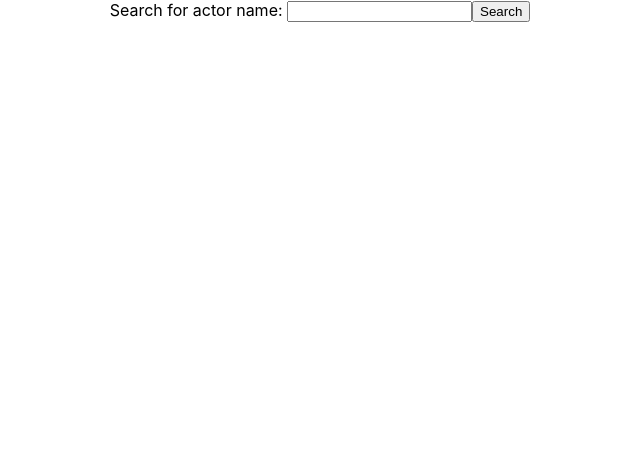
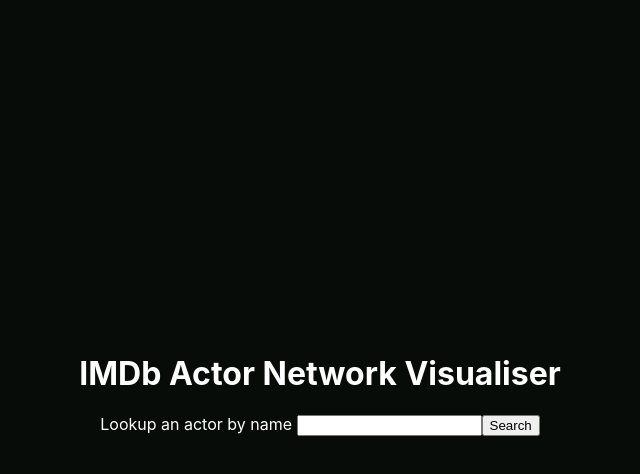
Before and after one commit to AmroNagdy/imdb-actor-network-visualiser-front, a React (Create React App) app: page / in a window 1280 px wide. Shown: the top 474 px of the page, without its empty margins (320-960 px from the left). Built offline with nearby package versions, Linux system fonts and the light colour scheme.

Commit message:
Add functional network visualisation.

```diff
--- a/src/App.css
+++ /dev/null
@@ -1,38 +0,0 @@
-.App {
-  text-align: center;
-}
-
-.App-logo {
-  height: 40vmin;
-  pointer-events: none;
-}
-
-@media (prefers-reduced-motion: no-preference) {
-  .App-logo {
-    animation: App-logo-spin infinite 20s linear;
-  }
-}
-
-.App-header {
-  background-color: #282c34;
-  min-height: 100vh;
-  display: flex;
-  flex-direction: column;
-  align-items: center;
-  justify-content: center;
-  font-size: calc(10px + 2vmin);
-  color: white;
-}
-
-.App-link {
-  color: #61dafb;
-}
-
-@keyframes App-logo-spin {
-  from {
-    transform: rotate(0deg);
-  }
-  to {
-    transform: rotate(360deg);
-  }
-}
--- a/src/App.js
+++ b/src/App.js
@@ -1,13 +1,24 @@
 import React from 'react';
-import './App.css';
+import Header from './components/header/Header';
 import ActorSearchBox from './components/search/ActorSearchBox';
 import ActorSearchResultsList from './components/search/ActorSearchResultsList';
 import Network from './components/network/Network';
 
+const style = {
+  backgroundColor: '#070C09',
+  minHeight: '100vh',
+  display: 'flex',
+  flexDirection: 'column',
+  alignItems: 'center',
+  justifyContent: 'center',
+  color: 'white'
+};
+
 export default function App() {
 
   return (
-    <div className="App">
+    <div className="App" style={style}>
+      <Header />
       <ActorSearchBox />
       <ActorSearchResultsList />
       <Network />
--- /dev/null
+++ b/src/components/header/Header.js
@@ -0,0 +1,9 @@
+import React from 'react';
+
+export default function Header() {
+
+  return (
+    <h1>IMDb Actor Network Visualiser</h1>
+  );
+
+};
--- a/src/components/network/Network.js
+++ b/src/components/network/Network.js
@@ -1,12 +1,37 @@
-import React, { useRef } from 'react';
+import React, { createRef, useEffect } from 'react';
 import { connect } from 'react-redux';
 import * as d3 from 'd3';
 
 function Network(props) {
 
-  const networkRef = useRef('network');
+  const networkRef = createRef();
   const width = 500;
   const height = 500;
+
+  useEffect(() => {
+    d3.select(networkRef.current).selectAll('*').remove();
+
+    if (props.network !== null) {
+      const svg = d3.select(networkRef.current)
+        .append('svg')
+        .attr('width', width)
+        .attr('height', height);
+
+      const links = props.network.links.map(link => Object.create(link));
+      const nodes = props.network.nodes.map(node => Object.create(node));
+
+      const simulation = d3.forceSimulation(nodes)
+        .force('link', d3.forceLink(links).id(d => d.id))
+        .force('charge', d3.forceManyBody())
+        .force('center', d3.forceCenter(width / 2, height / 2));
+
+      const link = svg.append('g')
+        .attr('stroke', '#999')
+        .attr('stroke-opacity', 0.6)
+        .selectAll('line')
+        .data(links)
+        .join('line')
+        .attr('stroke-width', d => Math.sqrt(d.weight));
 
       const drag = simulation => {
         const dragStart = d => {
@@ -32,32 +57,6 @@
           .on('end', dragEnd);
       };
 
-  const renderNetwork = networkData => {
-    if (networkData === null) {
-      return;
-    }
-
-    const links = networkData.links.map(link => Object.create(link));
-    const nodes = networkData.nodes.map(node => Object.create(node));
-
-    const svg = d3.select('#network')
-      .append('svg')
-      .attr('width', width)
-      .attr('height', height);
-
-    const simulation = d3.forceSimulation(nodes)
-      .force('link', d3.forceLink(links).id(d => d.id))
-      .force('charge', d3.forceManyBody())
-      .force('center', d3.forceCenter(width / 2, height / 2));
-
-    const link = svg.append('g')
-      .attr('stroke', '#999')
-      .attr('stroke-opacity', 0.6)
-      .selectAll('line')
-      .data(links)
-      .join('line')
-      .attr('stroke-width', d => Math.sqrt(d.weight));
-
       const node = svg.append('g')
         .attr('stroke', '#fff')
         .attr('stroke-width', 1.5)
@@ -68,6 +67,8 @@
         .call(drag(simulation));
 
       node.append('title')
+        .attr("dx", 12)
+        .attr("dy", ".35em")
         .text(d => d.name);
 
       simulation.on('tick', () => {
@@ -81,18 +82,20 @@
           .attr('cx', d => d.x)
           .attr('cy', d => d.y);
       });
-  };
+    }
+  });
 
   return (
-    <svg width={width} height={height} ref={networkRef}>
-      {renderNetwork(props.network)}
-    </svg>
+    <div width={width} height={height} ref={networkRef}>
+      {props.loading ? 'Loading...' : ''}
+    </div>
   );
 
 };
 
 const mapStateToProps = state => ({
-  network: state.actorNetwork.network
+  network: state.actorNetwork.network,
+  loading: state.actorNetwork.loading
 });
 
 export default connect(mapStateToProps)(Network);
--- a/src/components/search/ActorSearchBox.js
+++ b/src/components/search/ActorSearchBox.js
@@ -14,23 +14,27 @@
   }
 
   return (
-    <form onSubmit={handleSubmit}>
+    <form onSubmit={props.loading ? false : handleSubmit}>
       <label>
-        {'Search for actor name: '}
+        {'Lookup an actor by name '}
         <input
           type="text"
           value={name}
           onChange={event => setName(event.target.value)}
         />
       </label>
-      <input type='submit' value='Search' />
-    </form>
+      <input type='submit' value={props.loading ? 'Loading...' : 'Search'} />
+    </form >
   );
 
 };
+
+const mapStateToProps = state => ({
+  loading: state.actorSearchResults.loading
+});
 
 const mapDispatchToProps = dispatch => ({
   searchRequest: (name, limit) => dispatch(actorSearchRequest(name, limit))
 });
 
-export default connect(null, mapDispatchToProps)(SearchBox);
+export default connect(mapStateToProps, mapDispatchToProps)(SearchBox);
--- a/src/components/search/ActorSearchResultsList.js
+++ b/src/components/search/ActorSearchResultsList.js
@@ -2,11 +2,16 @@
 import { connect } from 'react-redux';
 import ActorSearchResultListItem from './ActorSearchResultsListItem';
 
+const style = {
+  flexDirection: 'row',
+  alignItems: 'center'
+};
+
 function SearchResultList(props) {
 
   return (
-    <ul>
-      {props.searchResults.map(actorDetails => <ActorSearchResultListItem key={actorDetails.nconst} props={actorDetails} />)}
+    <ul style={style}>
+      {props.searchResults.map(actorDetails => <ActorSearchResultListItem key={actorDetails.nconst} actorDetails={actorDetails} />)}
     </ul>
   );
 
--- a/src/components/search/ActorSearchResultsListItem.js
+++ b/src/components/search/ActorSearchResultsListItem.js
@@ -5,12 +5,12 @@
 function ActorSearchResultsListItem(props) {
 
   const handleClick = () => {
-    props.networkRequest(props.props.nconst);
+    props.networkRequest(props.actorDetails.nconst);
   };
 
   return (
     <button onClick={handleClick}>
-      {props.props.primaryName}
+      {props.actorDetails.primaryName}
     </button>
   );
 
```
Lines whose indentation alone changed are shown as unchanged.
